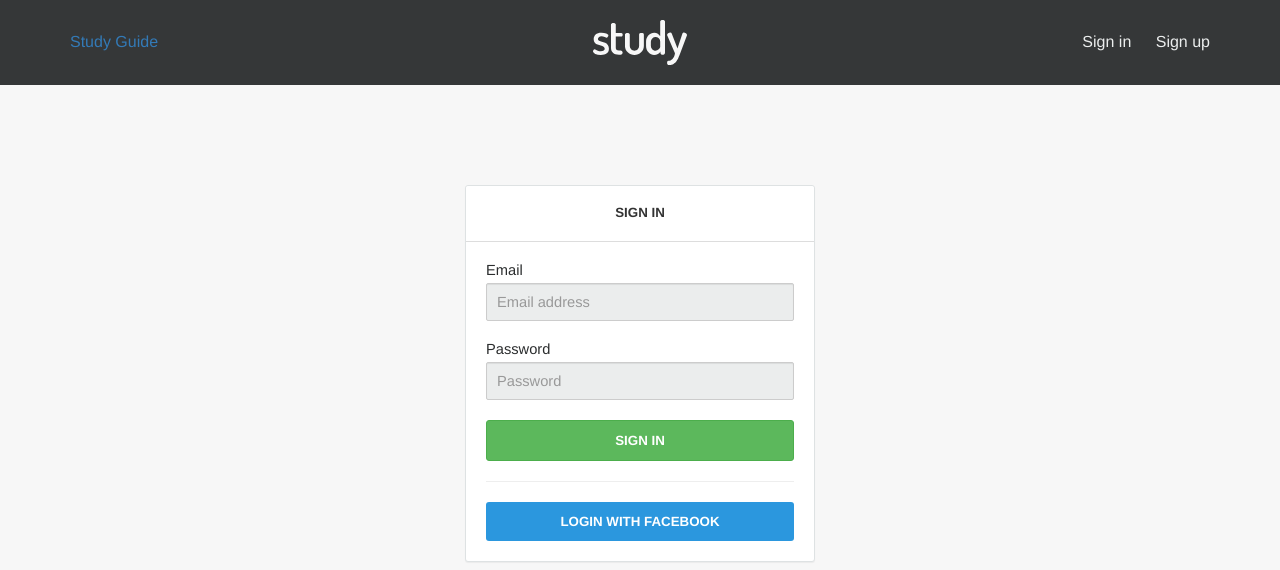
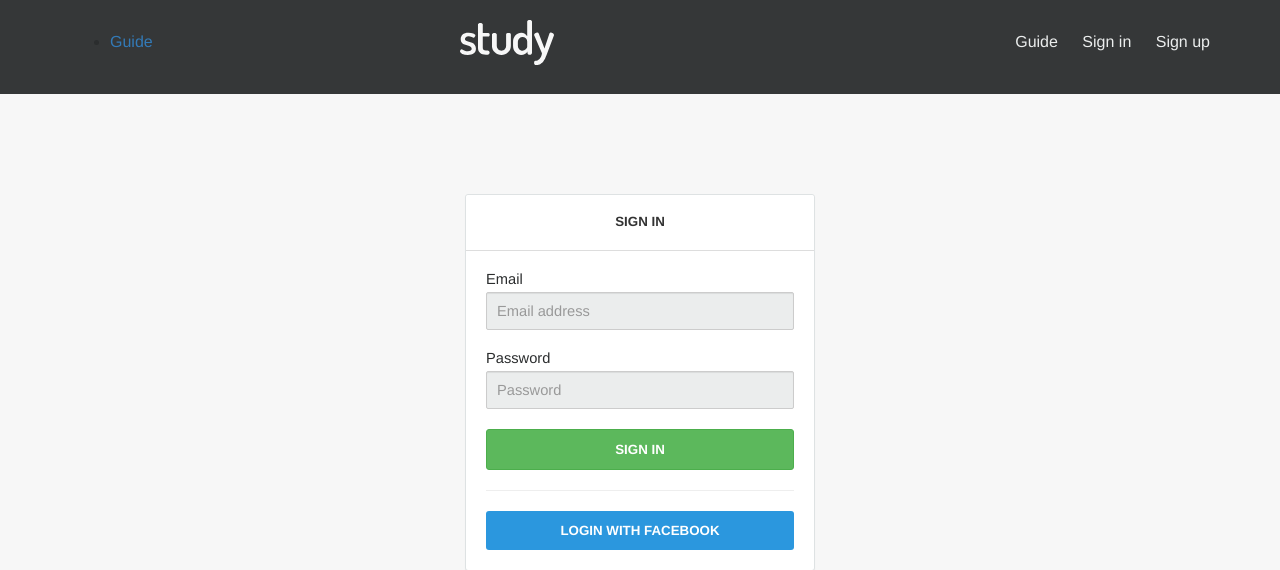
Before and after one commit to csebastian2/study, a Django app: page /user/login/?next=/calendar/1/addtask/ in a window 1280 px wide. Shown: the top 570 px of the page. Run offline with Django 3.2, Linux system fonts and the light colour scheme; some libraries are stand-ins or nearby versions.

Commit message:
Add menu with a url to the Study Guide. Fix bootstrap grid

```diff
--- a/core/templates/core/content.html
+++ b/core/templates/core/content.html
@@ -7,40 +7,40 @@
             <header id="site-head">
                 <div class="container">
                     <div class="row">
-                        <div class="col-xs-4">
+                        <div class="col-xs-4 col-sm-4 hidden-xs">
                             <div class="side-left">
-                                {% if user.is_authenticated %}
-                                    <a href="#">
-                                        <div class="notifications-button">
-                                            <div class="number"><i class="fa fa-globe"></i>0</div>
-                                            <div class="content">
-                                                {% trans "Notifications" %}
-                                            </div>
-                                        </div>
-                                    </a>
-                                {% endif %}
-                                <a href="http://guide.studyapp.pw/">
-                                    <div class="menu-button">
-                                        {% trans "Study Guide" %}
-                                    </div>
-                                </a>
+                                <ul class="menu hidden-xs">
+                                    <li role="presentation"><a href="{% url 'user:login' %}">{% trans "Guide" %}</a></li>
+                                </ul>
                             </div>
                         </div>
-                        <div class="col-xs-4 text-center">
+                        <div class="col-xs-4">
                             <div class="side-center">
                                 <a href="{% url 'core:index' %}">
                                     <img class="logo" width="94" height="45" src="{% static "images/logo.svg" %}">
                                 </a>
                             </div>
                         </div>
-                        <div class="col-xs-4 text-right">
+                        <div class="col-xs-8 col-sm-4 text-right">
                             <div class="side-right">
                                 {% if user.is_authenticated %}
                                     <div class="dropdown">
                                         <a href="#" class="dropdown-toggle" id="userdropdown" data-toggle="dropdown" aria-haspopup="true" aria-expanded="true">
-                                            <span class="hint--left hint--rounded hint--bounce" data-hint="{% trans "Profile" %}"><img width="44" height="44" src="{% if user.avatar.picture %}{{ user.avatar.picture.url }}{% else %}{% static "images/user_avatar_default.jpg" %}{% endif %}" class="img-circle"></span>
+                                            <span class="hint--left hint--rounded hint--bounce" data-hint="{% trans "Profile" %}">
+                                                <img width="44" height="44" src="{% if user.avatar.picture %}{{ user.avatar.picture.url }}{% else %}{% static "images/user_avatar_default.jpg" %}{% endif %}" class="img-circle">
+                                                {% if notifications_count > 0 %}
+                                                    &nbsp;<span class="notifications-badge">{{ notifications_count }}</span>
+                                                {% endif %}
+                                            </span>
                                         </a>
                                         <ul class="dropdown-menu" aria-labelledby="userdropdown">
+                                            <li>
+                                                <a href="{% url 'user:notifications' %}">{% trans "Notifications" %}
+                                                {% if notifications_count > 0 %}
+                                                    <span class="badge">{{ notifications_count }}</span>
+                                                {% endif %}
+                                                </a>
+                                            </li>
                                             <li><a href="{% url 'user:settings' %}">{% trans "Settings" %}</a></li>
                                             <li class="divider"></li>
                                             {% if user.is_staff %}
@@ -49,8 +49,12 @@
                                             <li><a href="{% url 'user:logout' %}">{% trans "Logout" %}</a></li>
                                         </ul>
                                     </div>
+                                    <ul class="menu visible-xs">
+                                        <li role="presentation"><a href="{% url 'user:login' %}">{% trans "Guide" %}</a></li>
+                                    </ul>
                                 {% else %}
                                     <ul class="menu">
+                                        <li role="presentation"><a href="{% url 'user:login' %}">{% trans "Guide" %}</a></li>
                                         <li role="presentation"><a href="{% url 'user:login' %}">{% trans "Sign in" %}</a></li>
                                         <li role="presentation"><a href="{% url 'user:register' %}">{% trans "Sign up" %}</a></li>
                                     </ul>
```
